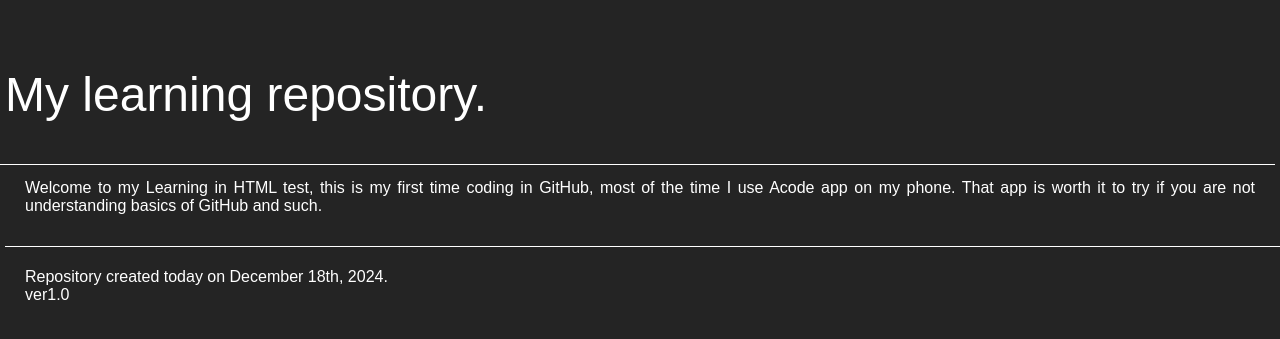
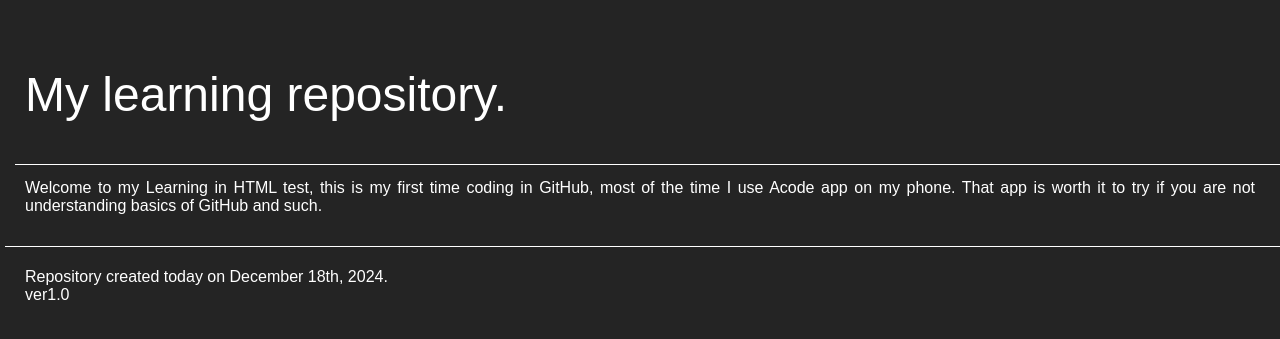
Before and after one commit to KeyzGames/KeyzGames.github.io, a PHP site: page / in a window 1280 px wide. Shown: the top 339 px of the page. Run offline with PHP 8.4, Linux system fonts and the light colour scheme.

Commit message:
Update styles.css

```diff
--- a/styles.css
+++ b/styles.css
@@ -22,7 +22,7 @@ header {
   border-bottom: 1px solid white;
   width: 100vw;
   position: relative;
-  left: -20px;
+  left: 0px;
   padding: 10px;
   box-sizing: border-box;
 }
```
